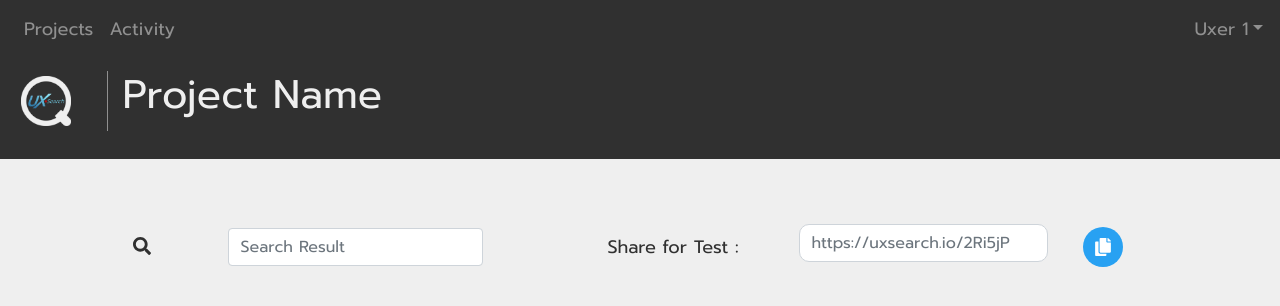
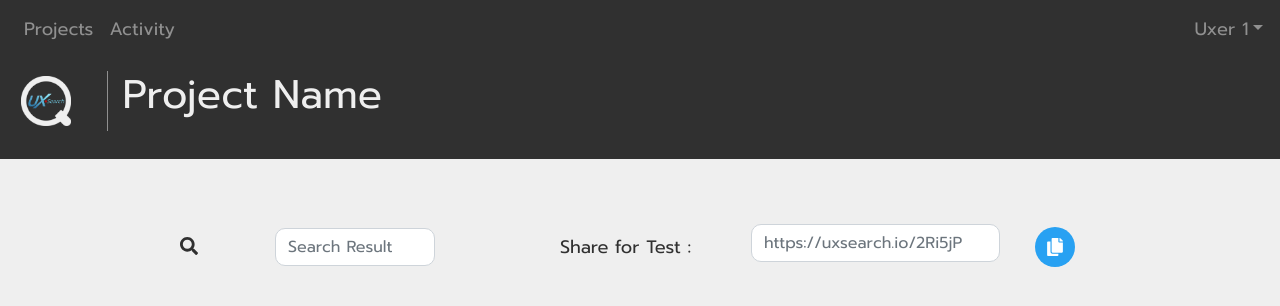
Before and after one commit to uxsearch/uxsearch_frontend, a React (Create React App) app: page /testing/ExperPage in a window 1280 px wide. Shown: the top 306 px of the page. Built offline with nearby package versions, Linux system fonts and the light colour scheme; a web font is replaced by a local one.

Commit message:
[UPDATE] experiment page

```diff
--- a/src/pages/uxer/experimenterPage.js
+++ b/src/pages/uxer/experimenterPage.js
@@ -2,7 +2,7 @@ import React from 'react'
 
 import { Container, Row, Col, Input, Label, Form, FormGroup } from 'reactstrap'
 import { FontAwesomeIcon } from '@fortawesome/react-fontawesome'
-import { faSearch, faCopy, faCircle } from '@fortawesome/free-solid-svg-icons'
+import { faSearch, faCopy } from '@fortawesome/free-solid-svg-icons'
 
 import EachExpPro from '../../components/EachExperimentProfile/eachExpProfile'
 
@@ -18,14 +18,14 @@ class ExperPage extends React.Component {
           <Row className='all justify-content-center align-items-center' >
             <Col md={1}>
               <div className='logo-search'>
-                <FontAwesomeIcon icon={faSearch} size="x" color='#303030' /> <br></br>
+                <FontAwesomeIcon icon={faSearch} size="x" color='#303030' />
               </div>
             </Col>
-            <Col md={3}>
+            <Col md={2}>
               <Form>
                 <FormGroup className='no-margin'>
                   <Label className='w-100 no-margin'>
-                    <Input type='text' id='search' name='search' placeholder='Search Result' className='' />
+                    <Input type='text' id='search' name='search' placeholder='Search Result' className='search' />
                   </Label>
                 </FormGroup>
               </Form>
```
